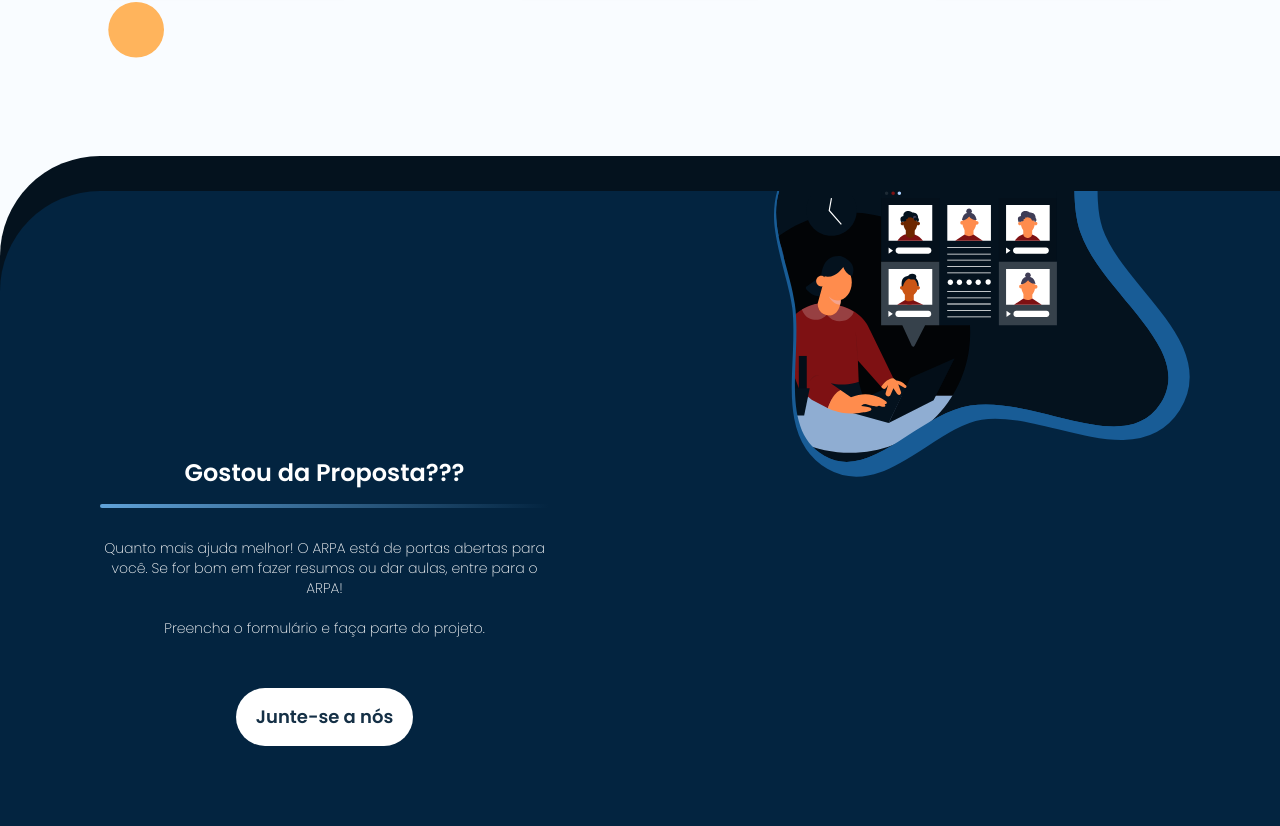
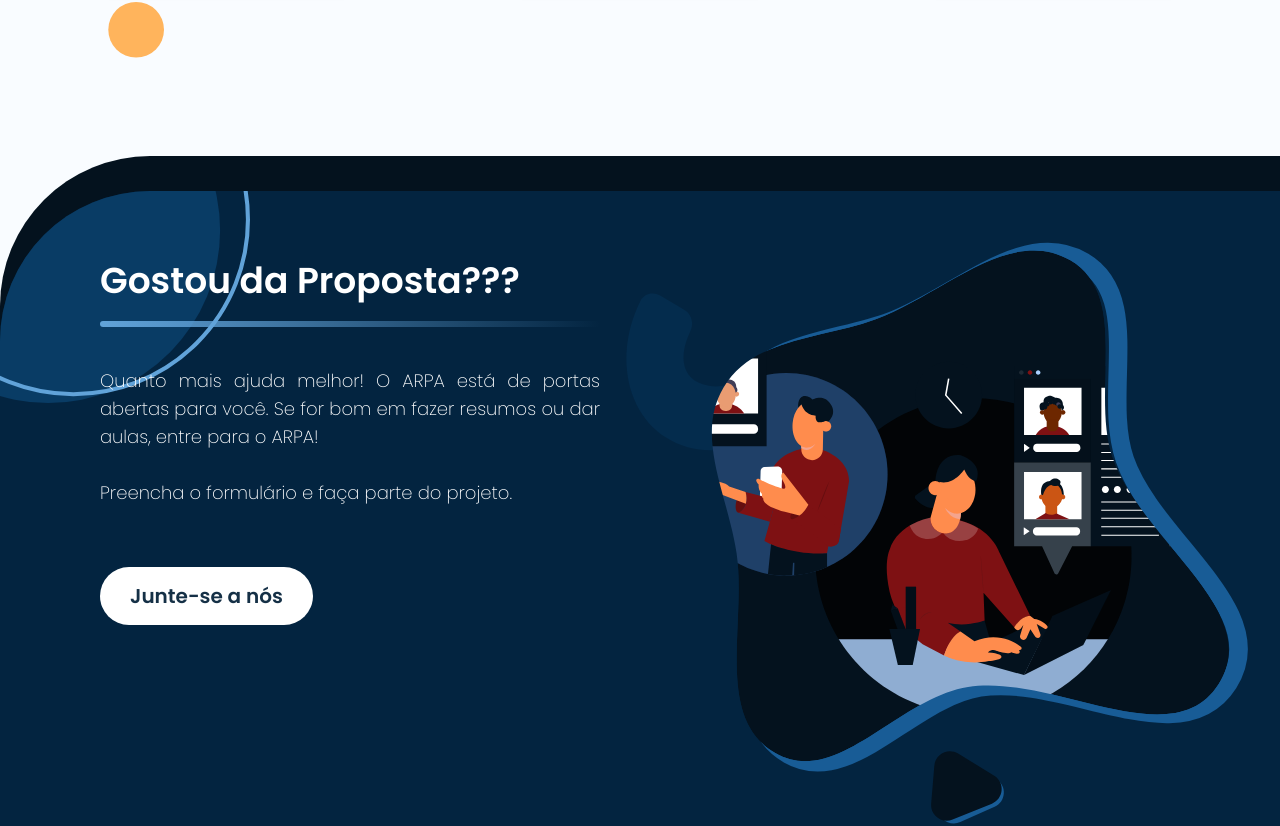
Before and after one commit to KesneyFerro/arpa, a Next.js app: page / in a window 1280 px wide. Shown: the part 1684-2510 px from the top of the page. Built offline with nearby package versions, Linux system fonts and the light colour scheme.

Commit message:
fixing join us

```diff
--- a/pages/index.tsx
+++ b/pages/index.tsx
@@ -216,14 +216,14 @@ const Home: NextPage = () => {
           </div>
         </div>
 
-        <div className="invitationJoinUs overflow-hidden mt-[200px] w-full h-[800px] bg-[#032440] shadow-[0_-35px_0px_0px_#04121E] rounded-tl-[100px] flex flex-col lg:flex-row">
-          <div className="invDivision1 flex flex-col justify-start items-start sm:justify-center sm:items-center mt-[70px] mx-[50px] sm:mx-[100px] z-[1]">
-            <div className="mainInvDiv1">
-              <h3 className="text-white w-full font-semibold text-2xl flex flex-col  items-center sm:text-center">
+        <div className="invitationJoinUs relative overflow-hidden mt-[200px] w-full h-[800px] bg-[#032440] shadow-[0_-35px_0px_0px_#04121E] rounded-tl-[100px] flex flex-col sm:rounded-tl-[150px] lg:flex-row">
+          <div className="invDivision1 flex flex-col items-start sm:justify-center sm:items-center mt-[70px] mx-[50px] sm:mx-[100px] z-[1] lg:w-[500px] lg:items-start lg:justify-start">
+            <div className="mainInvDiv1 flex flex-col items-start">
+              <h3 className="text-white w-full font-semibold text-2xl flex flex-col sm:text-center lg:text-justify lg:text-4xl">
                 Gostou da Proposta???{" "}
-                <span className="my-[15px] block h-[4px] w-full bg-gradient-to-r from-[rgba(97,163,217,1)] to-[rgba(24,92,150,0)] rounded-full sm:text-center" />
+                <span className="my-[15px] block h-[4px] w-full bg-gradient-to-r from-[rgba(97,163,217,1)] to-[rgba(24,92,150,0)] rounded-full sm:text-center lg:my-[20px] lg:h-[6px]" />
               </h3>
-              <h4 className="text-white text-sm font-extralight text-justify mt-[15px] sm:text-center">
+              <h4 className="text-white text-sm font-extralight text-justify mt-[15px] sm:text-center lg:text-justify lg:text-lg lg:mt-[20px]">
                 Quanto mais ajuda melhor! O ARPA está de portas abertas para
                 você. Se for bom em fazer resumos ou dar aulas, entre para o
                 ARPA!
@@ -232,29 +232,35 @@ const Home: NextPage = () => {
                 Preencha o formulário e faça parte do projeto.
               </h4>
             </div>
-            <button className="buttonInvDiv1 mt-[50px] bg-white rounded-full font-semibold text-lg text-[#153046] px-[20px] py-[15px] mb-[50px]">
+            <button className="buttonInvDiv1 my-[50px] bg-white rounded-full font-semibold text-lg text-[#153046] px-[20px] py-[15px] lg:my-[60px] lg:text-xl lg:px-[30px]">
               Junte-se a nós
             </button>
           </div>
-          <div className="invDivision2 relative w-full h-full z-[0]">
+          <div className="invDivision2 absolute w-full h-full z-[0]">
             <img
-              src="teamIllustration.svg"
+              src="teamIllustration1.svg"
               alt=""
-              className="h-[600px] absolute right-0 top-[-200px]"
-              draggable="false"
+              className="hidden lg:block absolute w-[800px] right-[-25%] top-[-50px] xl:right-auto xl:left-[45%]"
+              draggable="true"
+            />
+            <img
+              src="teamIllustration2.svg"
+              alt=""
+              className="block lg:hidden absolute w-[550px] bottom-[-50px] left-[35%] sm:min-w-[650px] sm:left-auto sm:right-[-22%] sm:bottom-[-70px] lg:w-[700px] lg:bottom-auto lg:right-[-7%] lg:top-[-50px] xl:right-auto xl:left-[650px]"
+              draggable="true"
             />
             <div className="invDiv2Decoration absolute w-full h-full z-[0]">
               <img
                 src="/blob_background/overlaping circles.svg"
                 alt=""
-                className="top-[-100%] left-2 absolute w-[200px]"
+                className="top-[0] left-0 absolute w-[200px] sm:w-[250px]"
                 draggable="false"
               />
             </div>
           </div>
         </div>
         <footer className="relative flex flex-col items-center">
-          <div className="bgFooter overflow-hidden absolute w-full top-[-130px] sm:top-[-px]">
+          <div className="bgFooter overflow-hidden absolute w-full top-[-130px] sm:top-[-150px]">
             <img
               src="footerBg2.png"
               alt=""
```
Also changed, not shown: public/teamIllustration1.svg (added), public/teamIllustration2.svg (renamed from public/teamIllustration.svg).
